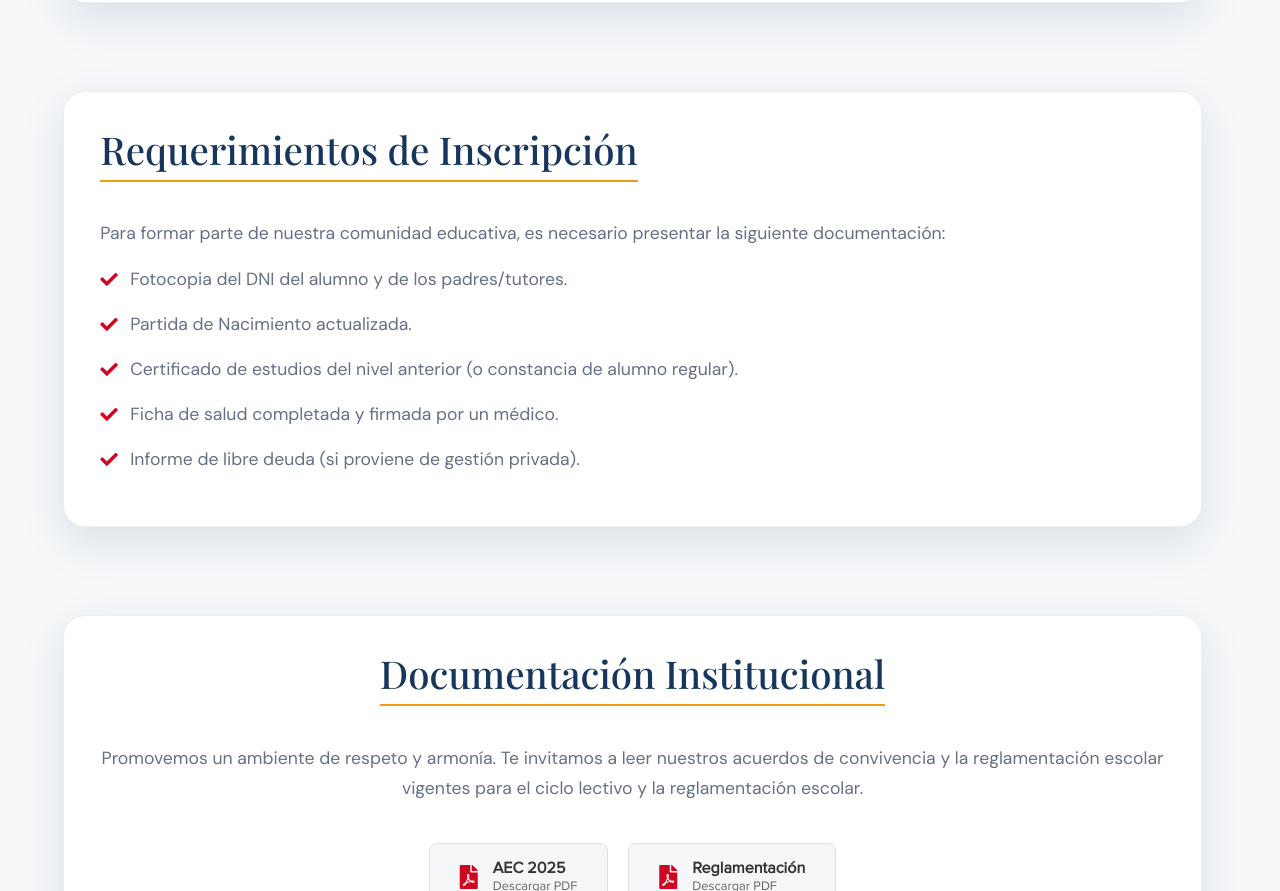
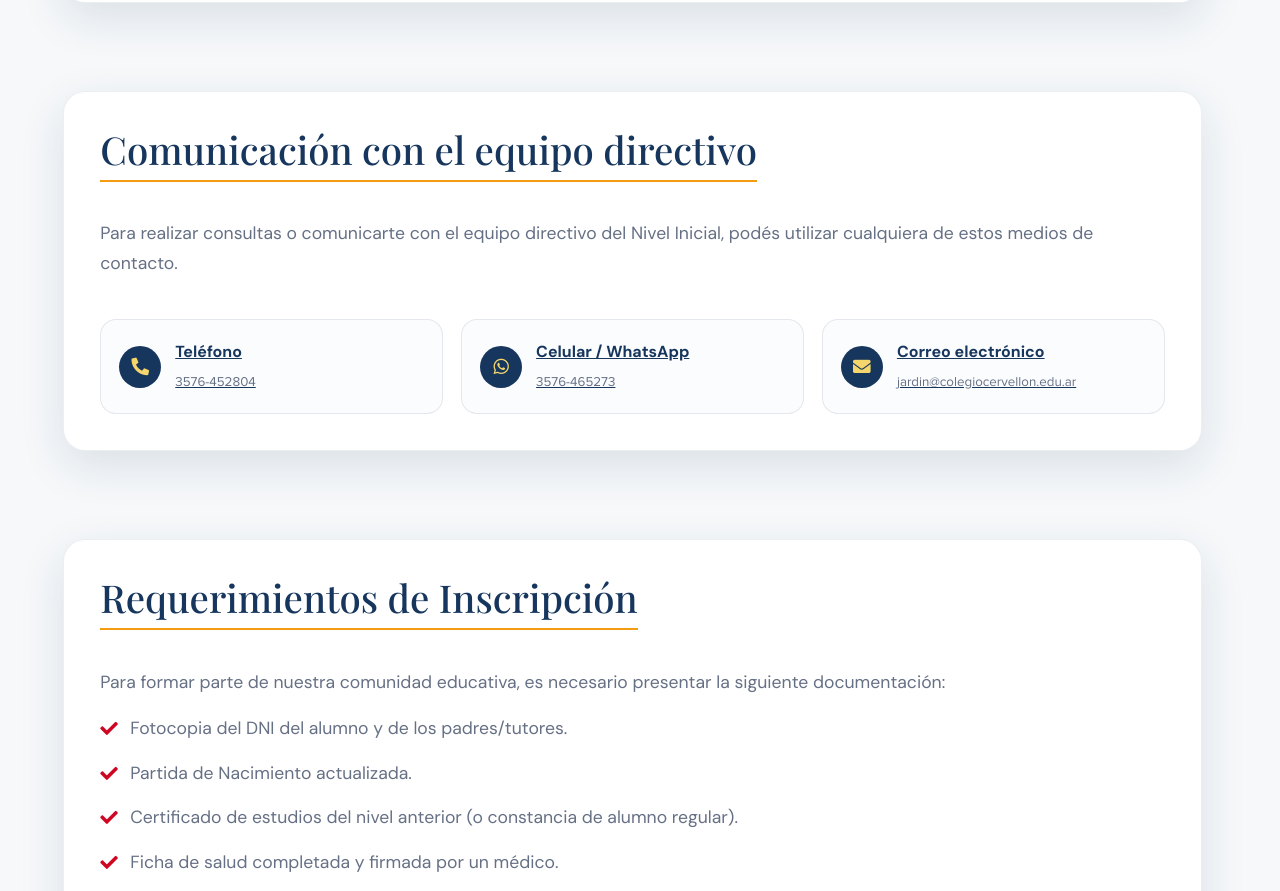
Before and after one commit to maleeemolisec/pagina-escolar, a plain HTML site: page WebINSM-main/NivelInicial.html in a window 1280 px wide. Shown: the part 4875-5766 px from the top of the page. Drawn offline with nearby package versions, Linux system fonts and the light colour scheme.

Commit message:
Cambios de mi parte

```diff
--- a/WebINSM-main/NivelInicial.html
+++ b/WebINSM-main/NivelInicial.html
@@ -2151,6 +2151,37 @@
                             </div>
                         </div>
 
+                        <div id="contacto-directivos" class="content-block level-contact-block">
+                            <h2>Comunicación con el equipo directivo</h2>
+                            <p class="specialties-intro">
+                                Para realizar consultas o comunicarte con el equipo directivo del Nivel Inicial,
+                                podés utilizar cualquiera de estos medios de contacto.
+                            </p>
+                            <div class="level-contact-grid">
+                                <a class="level-contact-item" href="tel:+543576452804">
+                                    <i class="fas fa-phone-alt"></i>
+                                    <span>
+                                        <strong>Teléfono</strong>
+                                        <small>3576-452804</small>
+                                    </span>
+                                </a>
+                                <a class="level-contact-item" href="https://wa.me/543576465273" target="_blank" rel="noopener noreferrer">
+                                    <i class="fab fa-whatsapp"></i>
+                                    <span>
+                                        <strong>Celular / WhatsApp</strong>
+                                        <small>3576-465273</small>
+                                    </span>
+                                </a>
+                                <a class="level-contact-item" href="mailto:jardin@colegiocervellon.edu.ar">
+                                    <i class="fas fa-envelope"></i>
+                                    <span>
+                                        <strong>Correo electrónico</strong>
+                                        <small>jardin@colegiocervellon.edu.ar</small>
+                                    </span>
+                                </a>
+                            </div>
+                        </div>
+
                         <div id="requerimientos" class="content-block">
                             <h2>Requerimientos de Inscripción</h2>
                             <p class="specialties-intro" style="margin-bottom: 15px;">Para formar parte de nuestra comunidad educativa, es necesario presentar la siguiente documentación:</p>
@@ -2292,6 +2323,11 @@
                         </a>
                     </li>
                     <li>
+                        <a href="#contacto-directivos" onclick="toggleSideMenu()">
+                            <i class="fas fa-address-book"></i> Contacto del Nivel Inicial
+                        </a>
+                    </li>
+                    <li>
                         <a href="#requerimientos" onclick="toggleSideMenu()">
                             <i class="fas fa-clipboard-list"></i> Requerimientos de Inscripción
                         </a>
--- a/WebINSM-main/site-theme.css
+++ b/WebINSM-main/site-theme.css
@@ -219,6 +219,60 @@ li {
     font-family: 'DM Sans', sans-serif !important;
 }
 
+.level-contact-grid {
+    display: grid;
+    grid-template-columns: repeat(3, minmax(0, 1fr));
+    gap: 18px;
+}
+
+.level-contact-item {
+    display: flex;
+    align-items: center;
+    gap: 14px;
+    min-height: 92px;
+    padding: 18px;
+    border: 1px solid rgba(23, 54, 93, .1);
+    border-radius: 16px;
+    background: #fbfcfe;
+    color: var(--site-blue);
+    transition: transform .25s ease, box-shadow .25s ease, border-color .25s ease;
+}
+
+.level-contact-item i {
+    flex: 0 0 42px;
+    width: 42px;
+    height: 42px;
+    display: grid;
+    place-items: center;
+    border-radius: 50%;
+    background: var(--site-blue);
+    color: var(--site-gold-light);
+    font-size: 1.1rem;
+}
+
+.level-contact-item span {
+    min-width: 0;
+    display: flex;
+    flex-direction: column;
+    gap: 4px;
+}
+
+.level-contact-item strong {
+    color: var(--site-blue);
+    font-family: 'DM Sans', sans-serif;
+}
+
+.level-contact-item small {
+    color: var(--site-muted);
+    overflow-wrap: anywhere;
+}
+
+.level-contact-item:hover {
+    transform: translateY(-3px);
+    border-color: var(--site-gold);
+    box-shadow: 0 10px 24px rgba(23, 54, 93, .1);
+}
+
 body > main:has(.form-card) {
     max-width: 820px !important;
     margin: -42px auto 70px !important;
@@ -410,4 +464,8 @@ body > footer:not(.footer) a {
         width: 100% !important;
         padding: 90px 24px 24px !important;
     }
+
+    .level-contact-grid {
+        grid-template-columns: 1fr;
+    }
 }
```
